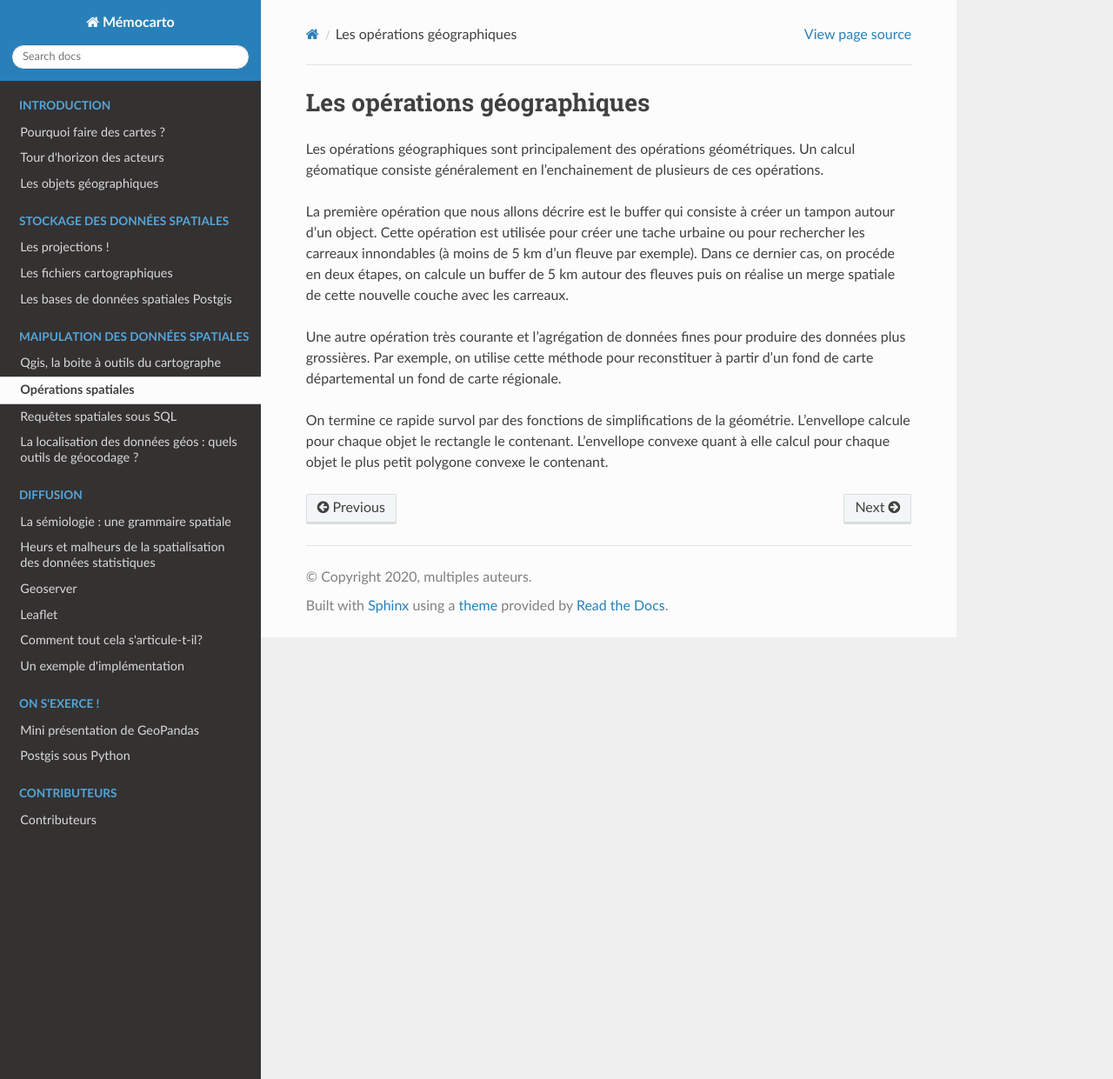
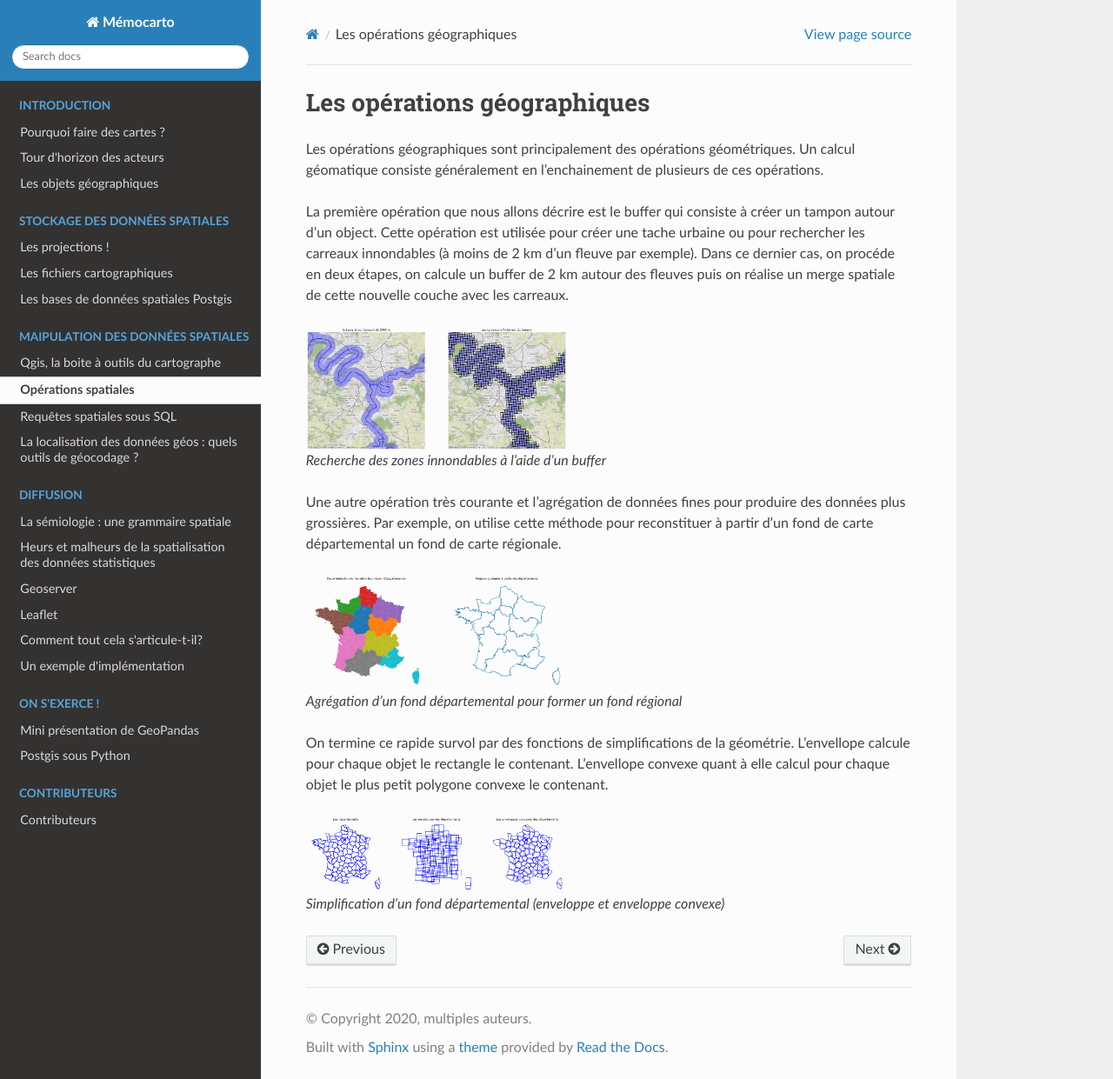
Before and after one commit to JulieDjidji/memocarto, a Sphinx documentation site: the page built from doc/source/operations.rst, in a window 1280 px wide and 1241 px high. Shown: the whole window at 87% size. Built offline with Sphinx 7.4.7 and the Read the Docs theme 2.0.0, drawn with Linux system fonts in a browser that asks for light colours; pages that are not in the unit, such as notebooks, are missing from menus.

Commit message:
Update operations.rst

```diff
--- a/doc/source/operations.rst
+++ b/doc/source/operations.rst
@@ -3,9 +3,29 @@ Les opérations géographiques
 
 Les opérations géographiques sont principalement des opérations géométriques. Un calcul géomatique consiste généralement en l'enchainement de plusieurs de ces opérations.
 
-La première opération que nous allons décrire est le buffer qui consiste à créer un tampon autour d'un object. Cette opération est utilisée pour créer une tache urbaine ou pour rechercher les carreaux innondables (à moins de 5 km d'un fleuve par exemple).
-Dans ce dernier cas, on procéde en deux étapes, on calcule un buffer de 5 km autour des fleuves puis on réalise un merge spatiale de cette nouvelle couche avec les carreaux.
+La première opération que nous allons décrire est le buffer qui consiste à créer un tampon autour d'un object. Cette opération est utilisée pour créer une tache urbaine ou pour rechercher les carreaux innondables (à moins de 2 km d'un fleuve par exemple).
+Dans ce dernier cas, on procéde en deux étapes, on calcule un buffer de 2 km autour des fleuves puis on réalise un merge spatiale de cette nouvelle couche avec les carreaux.
+
+
+.. figure:: _static/seine.png
+   :width: 300
+
+   Recherche des zones innondables à l'aide d'un buffer
+
 
 Une autre opération très courante et l'agrégation de données fines pour produire des données plus grossières. Par exemple, on utilise cette méthode pour reconstituer à partir d'un fond de carte départemental un fond de carte régionale.
 
+
+.. figure:: _static/regreg.png
+   :width: 300
+
+   Agrégation d'un fond départemental pour former un fond régional
+
+
 On termine ce rapide survol par des fonctions de simplifications de la géométrie. L'envellope calcule pour chaque objet le rectangle le contenant. L'envellope convexe quant à elle calcul pour chaque objet le plus petit polygone convexe le contenant.
+
+
+.. figure:: _static/depdep.png
+   :width: 300
+
+   Simplification d'un fond départemental (enveloppe et enveloppe convexe)
```
